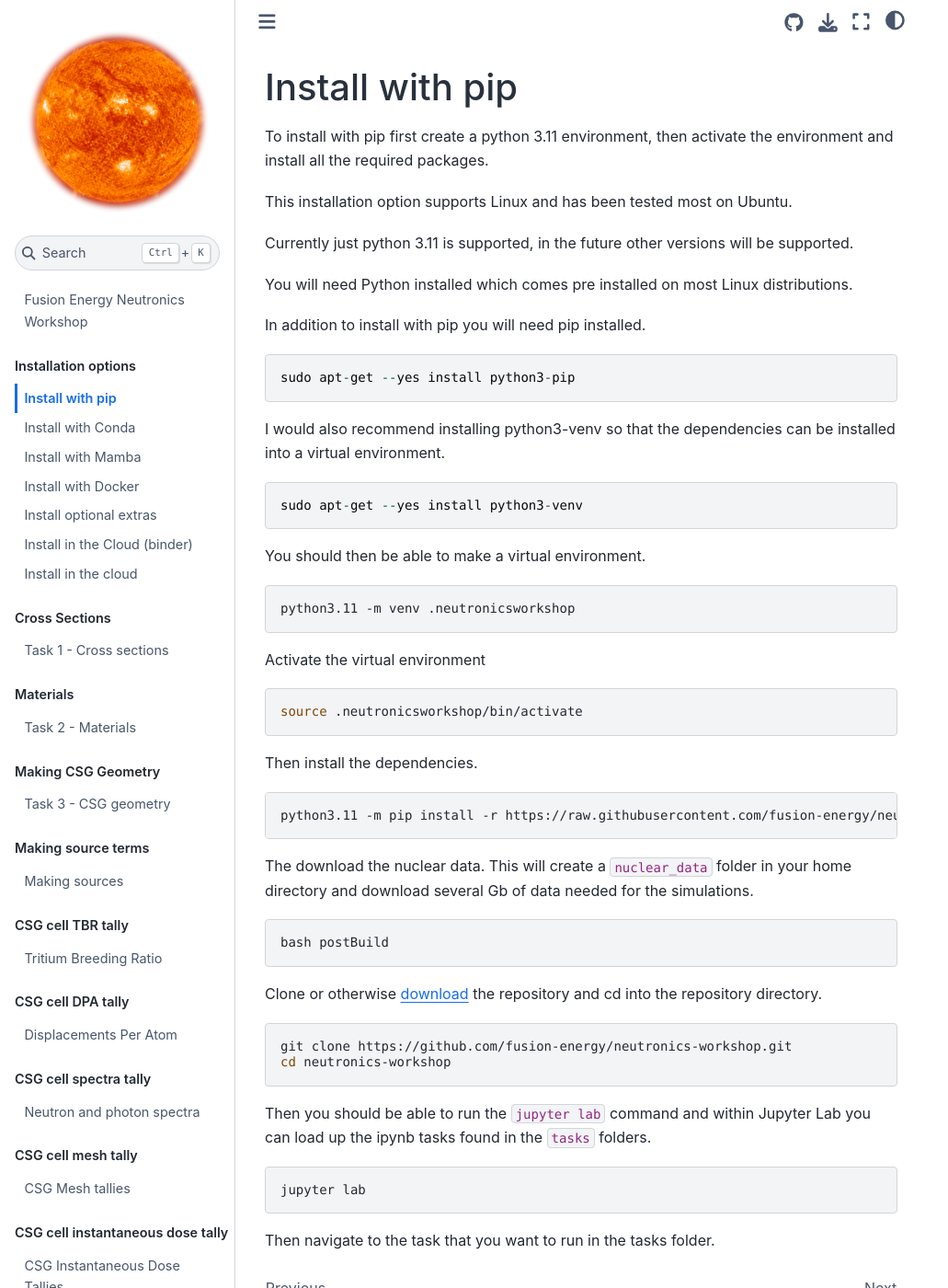
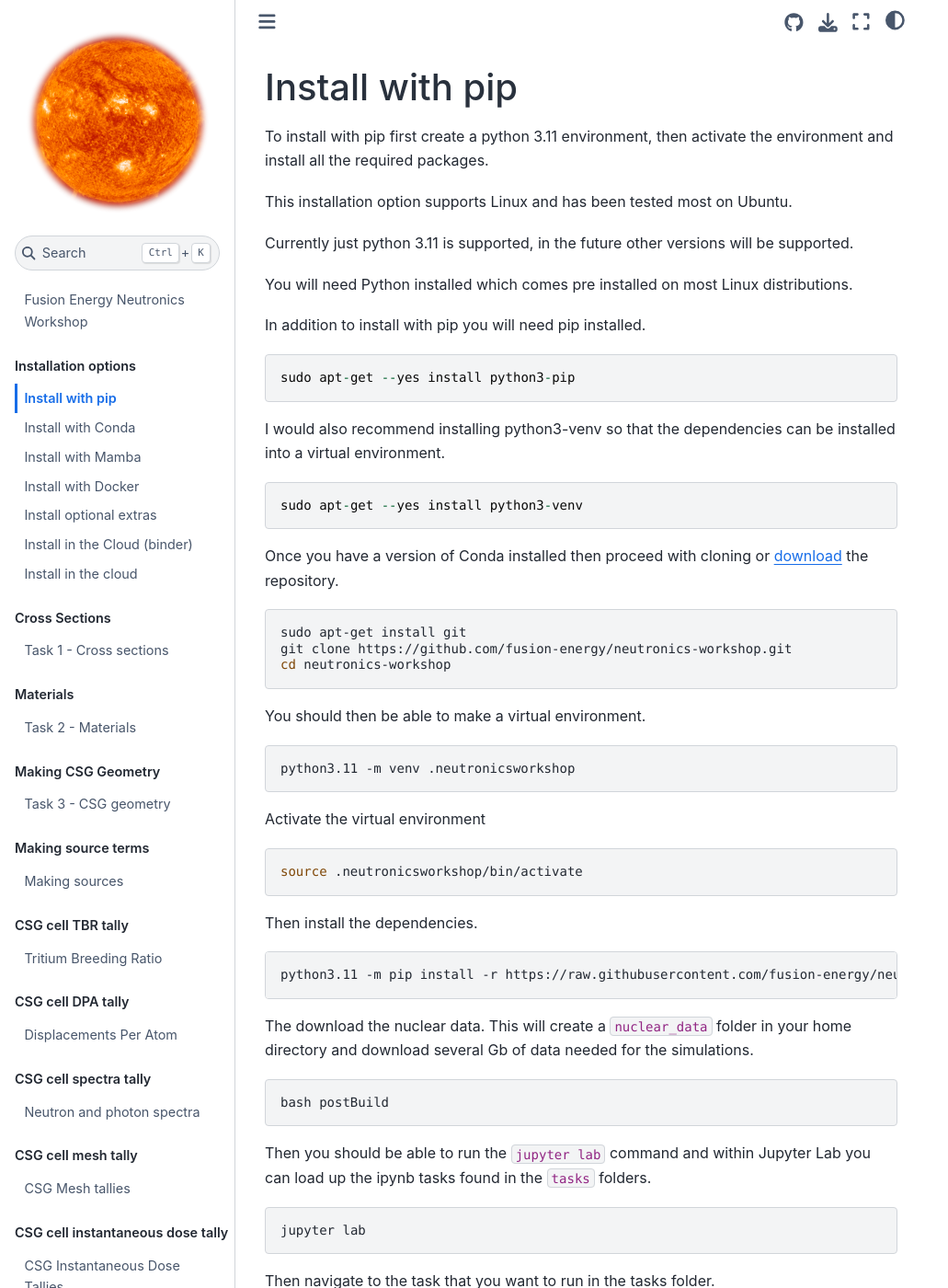
Before and after one commit to fusion-energy/neutronics-workshop, a Jupyter Book: the page built from docs/install_pip.md, in a window 1280 px wide and 1400 px high. Shown: the whole window at 92% size, without its empty margins (0-1031 px from the left). Built offline with Jupyter Book 1.0.4 settings and Sphinx 7.4.7 and the Sphinx Book theme 1.1.4, drawn with Linux system fonts in a browser that asks for light colours; pages that are not in the unit, such as notebooks, are missing from menus.

Commit message:
tidy up install instructions

````diff
--- a/docs/install_pip.md
+++ b/docs/install_pip.md
@@ -16,6 +16,14 @@ sudo apt-get --yes install python3-pip
 I would also recommend installing python3-venv so that the dependencies can be installed into a virtual environment.
 ```
 sudo apt-get --yes install python3-venv
+```
+
+Once you have a version of Conda installed then proceed with cloning or [download](https://github.com/fusion-energy/neutronics-workshop/archive/refs/heads/main.zip) the repository.
+
+```bash
+sudo apt-get install git
+git clone https://github.com/fusion-energy/neutronics-workshop.git
+cd neutronics-workshop
 ```
 
 You should then be able to make a virtual environment.
@@ -39,14 +47,6 @@
 bash postBuild
 ```
 
-
-Clone or otherwise [download](https://github.com/fusion-energy/neutronics-workshop/archive/refs/heads/main.zip) the repository and cd into the repository directory.
-
-```bash
-git clone https://github.com/fusion-energy/neutronics-workshop.git
-cd neutronics-workshop
-```
-
 Then you should be able to run the ```jupyter lab``` command and within Jupyter Lab you can load up the ipynb tasks found in the ```tasks``` folders.
 
 ```bash
````
Also changed, not shown: docs/install_conda.md (+7 -12 lines), docs/install_mamba.md (+7 -6 lines).
